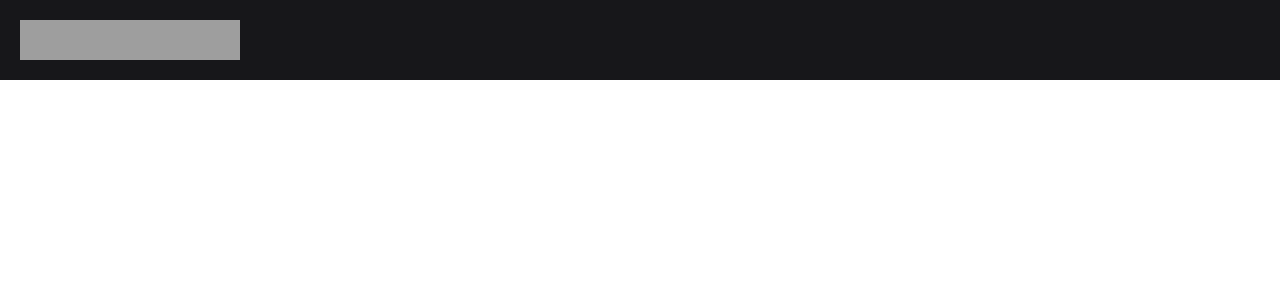
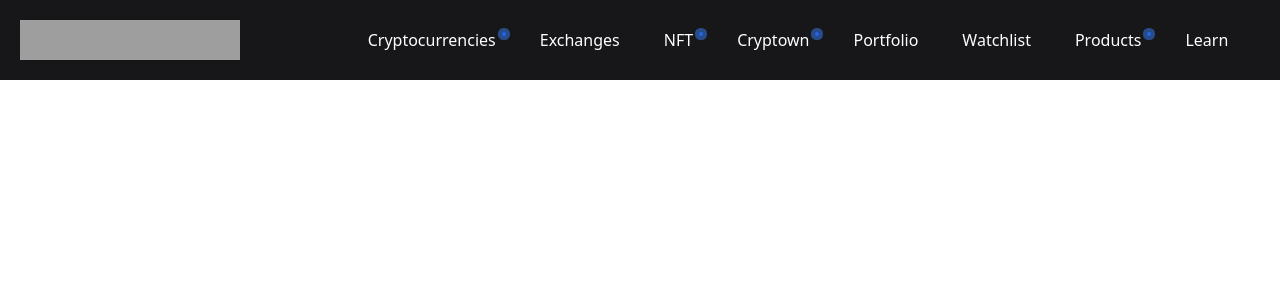
Before and after one commit to gepthecoder/token-umbrella, a Next.js app: page / in a window 1280 px wide. Shown: the top 300 px of the page. Built offline with nearby package versions, Linux system fonts and the light colour scheme; grey boxes are pictures that could not be loaded.

Commit message:
$0005: [Header]: create nav menu item

```diff
--- a/components/Header.js
+++ b/components/Header.js
@@ -22,6 +22,45 @@
         width={220}
         height={100}
       />
+        <div className={styles.headerWrapper}>
+            <nav className={styles.nav}>
+                <div className={styles.navItem}>
+                    <div className={styles.navLink}>Cryptocurrencies</div>
+                    <div className={styles.badge} />
+                </div>
+
+                <div className={styles.navItem}>
+                    <div className={styles.navLink}>Exchanges</div>
+                </div>
+
+                <div className={styles.navItem}>
+                    <div className={styles.navLink}>NFT</div>
+                    <div className={styles.badge} />
+                </div>
+
+                <div className={styles.navItem}>
+                    <div className={styles.navLink}>Cryptown</div>
+                    <div className={styles.badge} />
+                </div>
+
+                <div className={styles.navItem}>
+                    <div className={styles.navLink}>Portfolio</div>
+                </div>
+
+                <div className={styles.navItem}>
+                    <div className={styles.navLink}>Watchlist</div>
+                </div>
+
+                <div className={styles.navItem}>
+                    <div className={styles.navLink}>Products</div>
+                    <div className={styles.badge} />
+                </div>
+
+                <div className={styles.navItem}>
+                    <div className={styles.navLink}>Learn</div>
+                </div>
+            </nav>
+        </div>
     </div>
   )
 }
```
